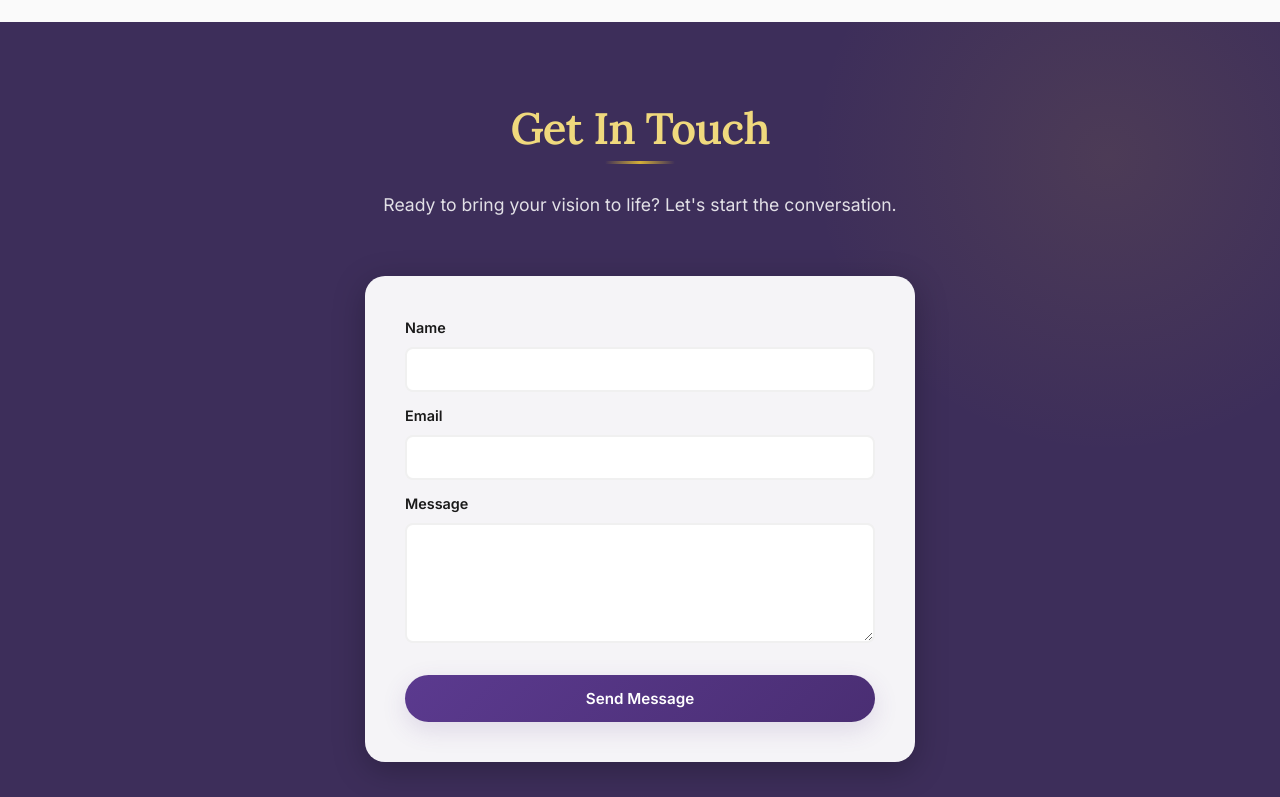
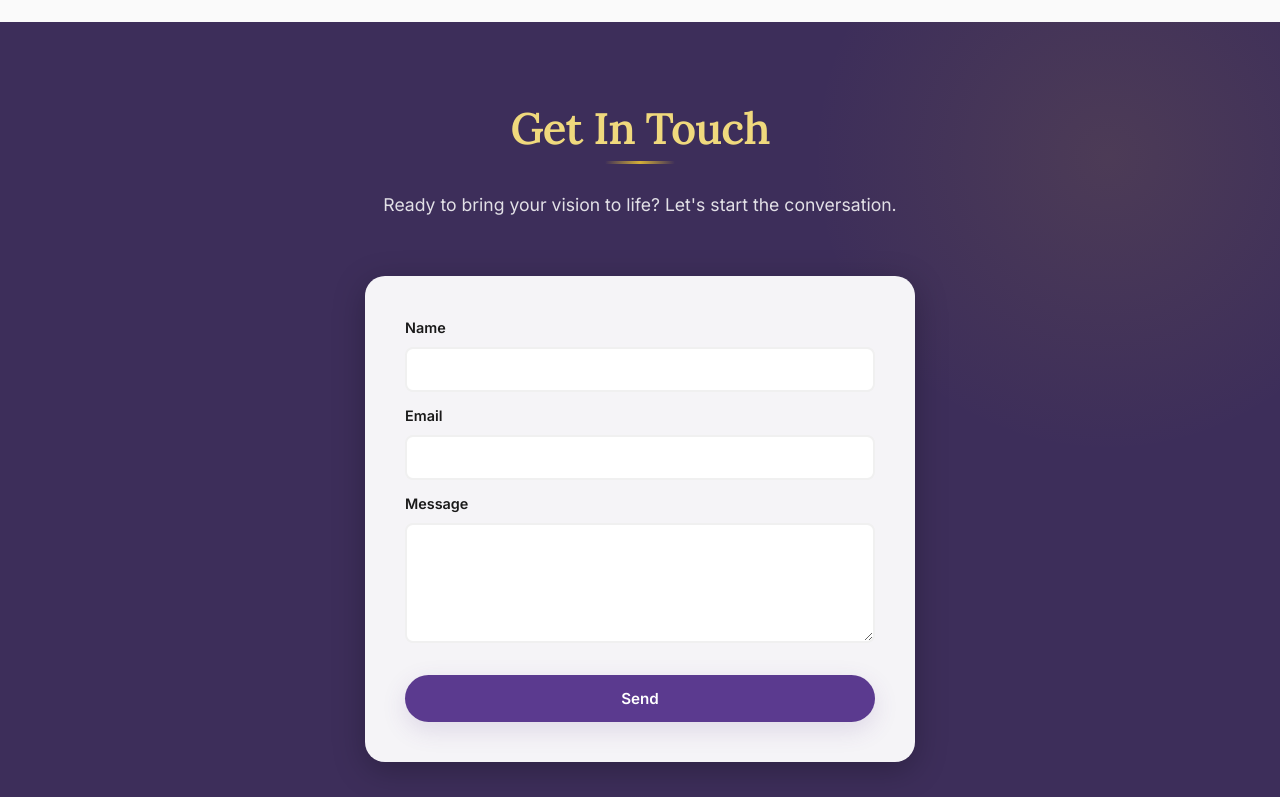
Before and after one commit to dustinwdev/nova-sei-website, an Eleventy site: page src/index.njk in a window 1280 px wide. Shown: the part 2000-2797 px from the top of the page. Built offline with nearby package versions, Linux system fonts and the light colour scheme; Eleventy itself is replaced by a stand-in of ours; files that its build step writes are made by us from their sources.

Commit message:
Fix contact form button hover effect and simplify text
- Change button text from 'Send Message' to 'Send' for conciseness
- Replace gradient background with solid color for complete hover coverage
- Add explicit background-color transition for smooth effect
- Update .gitignore to exclude .claude and .vscode directories

```diff
--- a/src/css/styles.css
+++ b/src/css/styles.css
@@ -372,12 +372,14 @@ section {
 }
 
 .btn-primary {
-    background: linear-gradient(135deg, var(--color-primary) 0%, var(--color-primary-dark) 100%);
+    background: var(--color-primary);
     color: var(--color-background);
     box-shadow: var(--shadow-lg);
+    transition: all var(--transition-standard), background-color var(--transition-standard);
 }
 
 .btn-primary:hover {
+    background: var(--color-primary-dark);
     box-shadow: var(--shadow-xl);
     transform: translateY(-3px) scale(1.02);
 }
--- a/src/index.njk
+++ b/src/index.njk
@@ -123,7 +123,7 @@ title: Professional Publishing Services
                 <label for="message" class="form-label">Message</label>
                 <textarea id="message" name="message" class="form-textarea" required></textarea>
             </div>
-            <button type="submit" class="btn btn-primary form-button">Send Message</button>
+            <button type="submit" class="btn btn-primary form-button">Send</button>
         </form>
     </div>
 </section>
```
Also changed, not shown: 1 other file.
